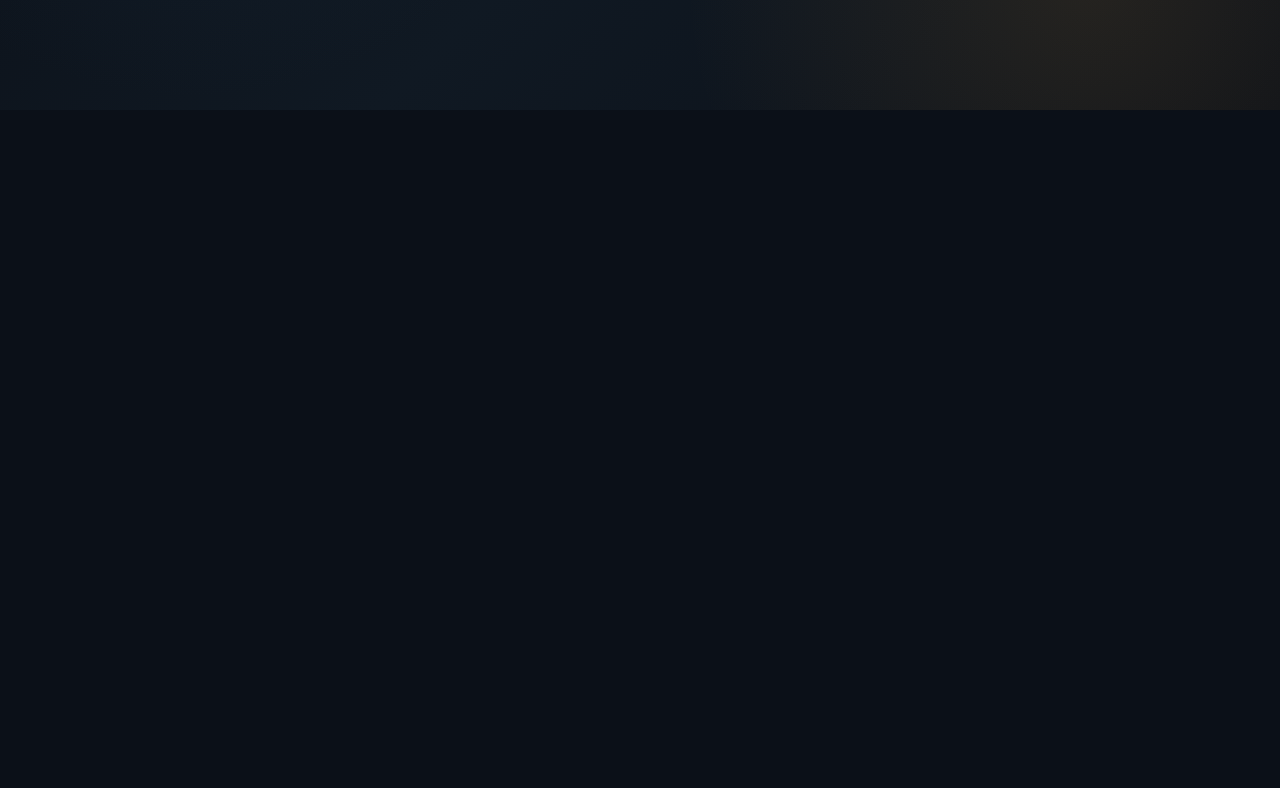
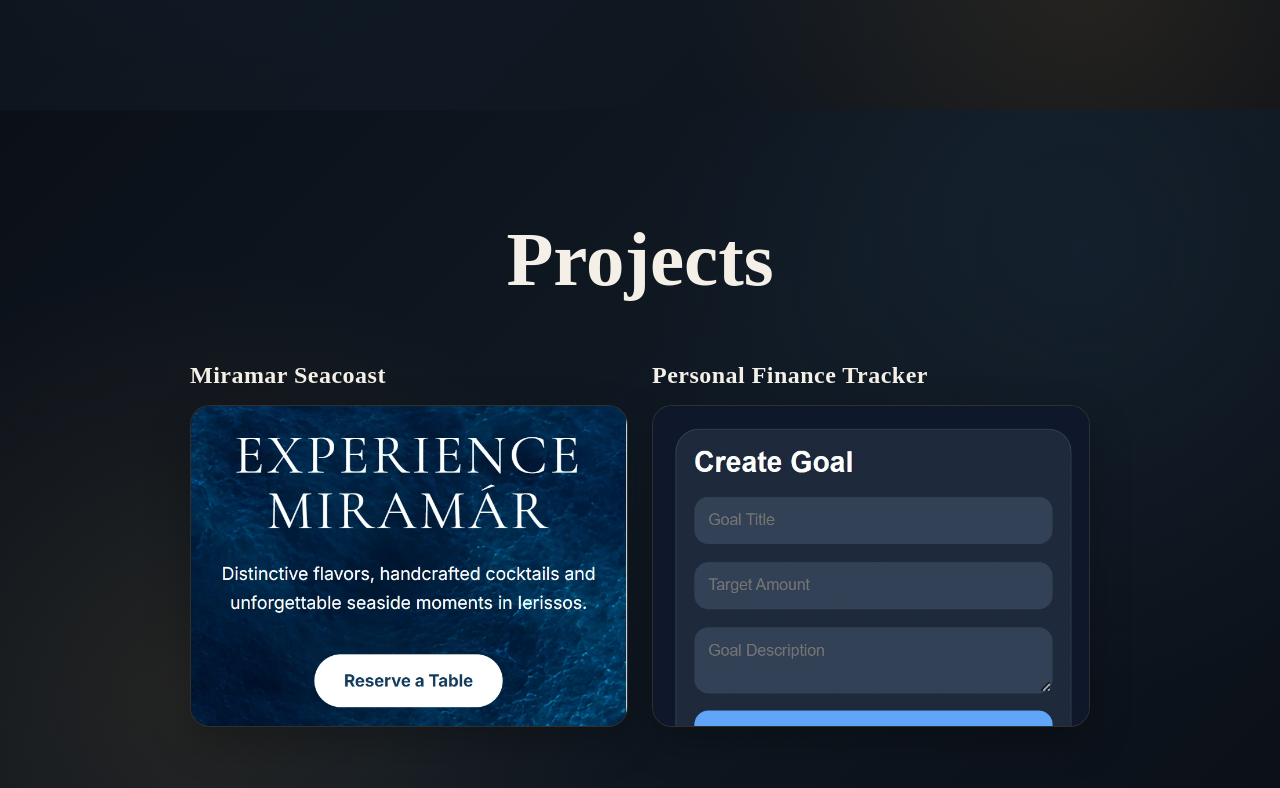
Before and after one commit to VTheGreek/My-Portfolio, a React (Vite) app in the folder my-portfolio/: page / in a window 1280 px wide. Shown: the part 1213-2001 px from the top of the page. Before the commit the page ends 1323 px from the top, so only its background shows below. Built offline with nearby package versions, Linux system fonts and the light colour scheme.

Commit message:
feat: add projects section

```diff
--- a/my-portfolio/src/App.jsx
+++ b/my-portfolio/src/App.jsx
@@ -1,6 +1,7 @@
 import Navbar from './components/Navbar';
 import Hero from './components/Hero';
 import Skills from './components/Skills';
+import Projects from './components/Projects';
 
 function App() {
   return (
@@ -8,6 +9,7 @@ function App() {
       <Navbar />
       <Hero />
       <Skills />
+      <Projects />
     </>
   );
 }
--- a/my-portfolio/src/components/Projects.jsx
+++ b/my-portfolio/src/components/Projects.jsx
@@ -0,0 +1,48 @@
+import miramarImage from "../assets/miramar-project.webp";
+import financeImage from "../assets/personal-financial-goal-tracker-project.webp";
+
+import "../styles/Projects.css";
+
+function Projects() {
+  return (
+    <section id="projects">
+      <h2>Projects</h2>
+
+      <div className="projects">
+
+        <div className="project">
+          <h3>Miramar Seacoast</h3>
+
+          <a
+            href="https://agent-6ab9448e2c4a38351376e2ed--miramarseacoast.netlify.app/"
+            target="_blank"
+            rel="noopener noreferrer"
+          >
+            <img
+              src={miramarImage}
+              alt="Miramar Seacoast website"
+            />
+          </a>
+        </div>
+
+        <div className="project">
+          <h3>Personal Finance Tracker</h3>
+
+          <a
+            href="https://personal-financial-goal-tracker-app.vercel.app/"
+            target="_blank"
+            rel="noopener noreferrer"
+          >
+            <img
+              src={financeImage}
+              alt="Personal Finance Tracker website"
+            />
+          </a>
+        </div>
+
+      </div>
+    </section>
+  );
+}
+
+export default Projects;
--- a/my-portfolio/src/styles/Projects.css
+++ b/my-portfolio/src/styles/Projects.css
@@ -0,0 +1,125 @@
+#projects {
+  padding: 7rem 8%;
+  background:
+    radial-gradient(
+      circle at 85% 20%,
+      rgba(39, 68, 92, 0.2),
+      transparent 35%
+    ),
+    radial-gradient(
+      circle at 15% 80%,
+      rgba(217, 154, 61, 0.1),
+      transparent 35%
+    ),
+    linear-gradient(
+      135deg,
+      #0B1018 0%,
+      #101923 50%,
+      #0B1018 100%
+    );
+}
+
+/* Section title */
+
+#projects h2 {
+  margin: 0 0 4rem;
+  text-align: center;
+  color: var(--text);
+  font-family: var(--font-display);
+  font-size: clamp(2.8rem, 6vw, 5rem);
+  line-height: 1;
+}
+
+/* Project grid */
+
+.projects {
+  max-width: 900px;
+  margin: 0 auto;
+  display: grid;
+  grid-template-columns: repeat(2, minmax(0, 1fr));
+  gap: 1.5rem;
+}
+
+/* Individual project */
+
+.project h3 {
+  margin: 0 0 1rem;
+  color: var(--text);
+  font-family: var(--font-display);
+  font-size: 1.5rem;
+  font-weight: 600;
+  letter-spacing: 0.02em;
+}
+
+/* Project image */
+
+.projects a {
+  display: block;
+  overflow: hidden;
+  border: 1px solid rgba(214, 174, 99, 0.15);
+  border-radius: 1.25rem;
+  background-color: var(--surface);
+  box-shadow:
+    0 15px 40px rgba(0, 0, 0, 0.25);
+  transition:
+    transform 0.35s ease,
+    border-color 0.35s ease,
+    box-shadow 0.35s ease;
+}
+
+.projects a:hover {
+  transform: translateY(-8px);
+  border-color: rgba(214, 174, 99, 0.45);
+  box-shadow:
+    0 20px 50px rgba(0, 0, 0, 0.4),
+    0 0 30px rgba(214, 174, 99, 0.08);
+}
+
+.projects img {
+  display: block;
+  width: 100%;
+  height: 320px;
+  object-fit: cover;
+  transition: transform 0.5s ease;
+}
+
+.projects a:hover img {
+  transform: scale(1.035);
+}
+
+/* Tablet */
+
+@media (max-width: 900px) {
+  #projects {
+    padding: 6rem 6%;
+  }
+
+  .projects {
+    gap: 1.5rem;
+  }
+}
+
+/* Mobile */
+
+@media (max-width: 600px) {
+  #projects {
+    padding: 5rem 1.5rem;
+  }
+
+  #projects h2 {
+    margin-bottom: 3rem;
+  }
+
+  .projects {
+    grid-template-columns: 1fr;
+    gap: 1.5rem;
+  }
+
+  .project h3 {
+    font-size: 1.35rem;
+  }
+
+  .projects a {
+    border-radius: 1rem;
+  }
+}
```
Also changed, not shown: my-portfolio/src/assets/miramar-project.webp (added), my-portfolio/src/assets/personal-financial-goal-tracker-project.webp (added).
